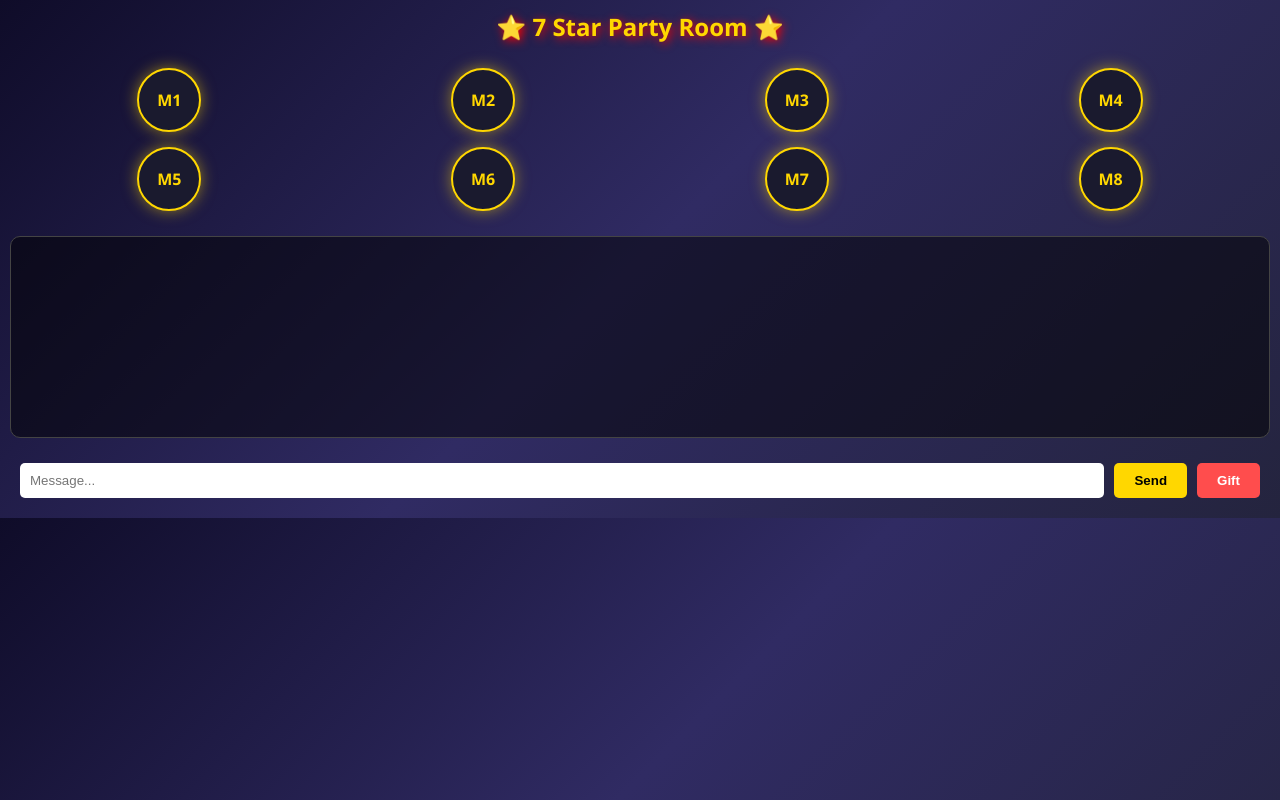
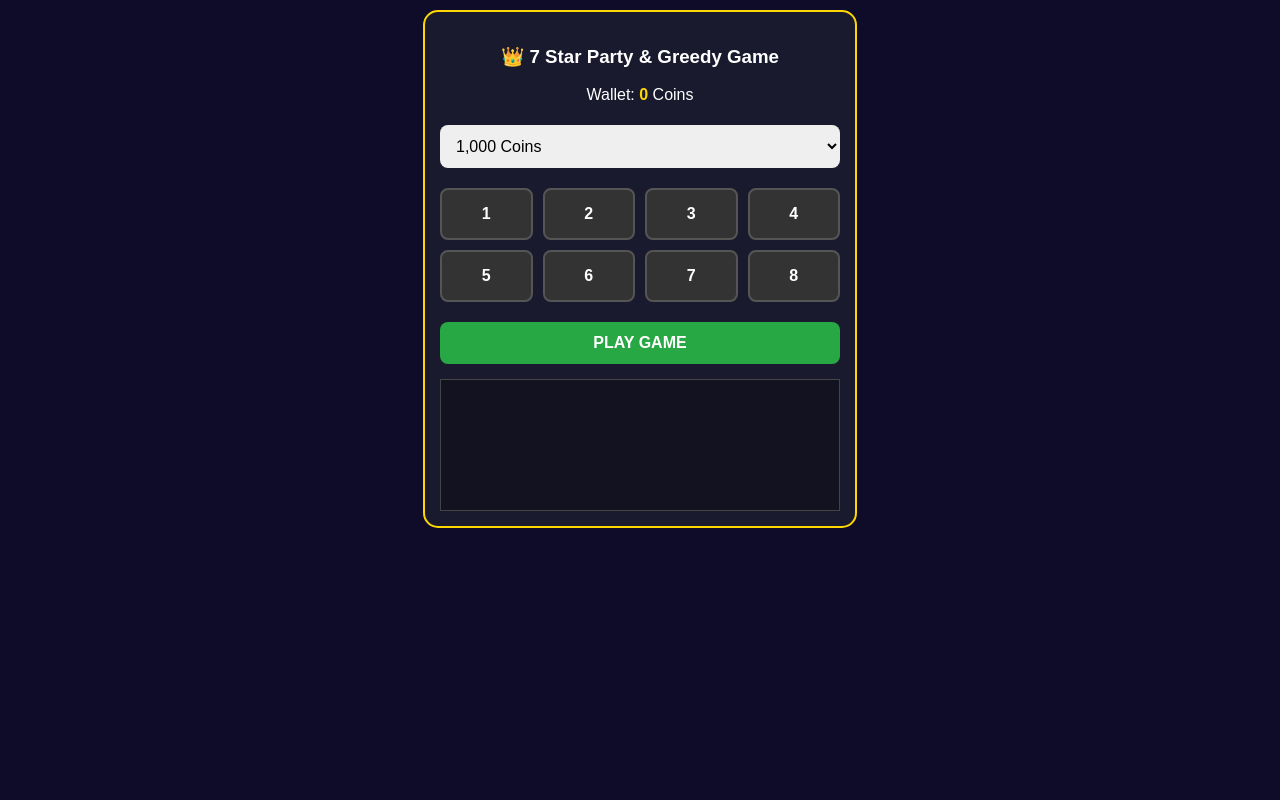
Before and after one commit to khankhanmdsher-boop/7star-party, a website: page public/index.html in a window 1280 px wide. Drawn offline with nearby package versions, Linux system fonts and the light colour scheme; no server answers.

Commit message:
Fix file structure for index.html

```diff
--- a/public/index.html
+++ b/public/index.html
@@ -2,38 +2,78 @@
 <html lang="hi">
 <head>
     <meta charset="UTF-8">
-    <title>7 Star Party VIP</title>
+    <meta name="viewport" content="width=device-width, initial-scale=1.0">
+    <title>7 Star Party & Greedy Game</title>
+    <script src="/socket.io/socket.io.js"></script>
     <style>
-        body {
-            background: linear-gradient(135deg, #0f0c29, #302b63, #24243e);
-            color: #ffd700; font-family: 'Segoe UI', sans-serif; text-align: center; margin: 0; padding: 10px;
-        }
-        .header { font-size: 24px; font-weight: bold; text-shadow: 2px 2px 10px #ff0000; margin-bottom: 15px; }
-        .mic-grid { display: grid; grid-template-columns: repeat(4, 1fr); gap: 15px; padding: 10px; }
-        .mic {
-            background: #1a1a2e; border: 2px solid #ffd700; border-radius: 50%; width: 60px; height: 60px;
-            display: flex; align-items: center; justify-content: center; margin: auto; font-weight: bold;
-            box-shadow: 0 0 15px rgba(255, 215, 0, 0.5);
-        }
-        .chat-box { background: rgba(0,0,0,0.5); height: 200px; border-radius: 10px; margin: 15px 0; border: 1px solid #444; }
-        .controls { display: flex; gap: 10px; padding: 10px; }
-        input { flex: 1; padding: 10px; border-radius: 5px; border: none; }
-        button { padding: 10px 20px; border-radius: 5px; border: none; font-weight: bold; cursor: pointer; }
-        .btn-send { background: #ffd700; color: #000; }
-        .btn-gift { background: #ff4d4d; color: #fff; }
+        body { background: #0f0c29; color: #fff; font-family: sans-serif; text-align: center; padding: 10px; margin: 0; }
+        .container { max-width: 400px; margin: auto; background: #1a1a2e; padding: 15px; border-radius: 15px; border: 2px solid #ffd700; }
+        .grid { display: grid; grid-template-columns: repeat(4, 1fr); gap: 10px; margin: 15px 0; }
+        .box { padding: 15px; background: #333; border: 2px solid #555; cursor: pointer; border-radius: 8px; font-weight: bold; }
+        .selected { background: #ffd700; color: #000; border-color: #fff; }
+        select, button { width: 100%; padding: 12px; margin: 5px 0; border-radius: 8px; border: none; font-size: 16px; }
+        .btn-play { background: #28a745; color: #fff; font-weight: bold; cursor: pointer; }
+        #chatBox { height: 120px; overflow-y: auto; border: 1px solid #444; margin-top: 10px; font-size: 12px; text-align: left; padding: 5px; background: rgba(0,0,0,0.3); }
     </style>
 </head>
 <body>
-    <div class="header">⭐ 7 Star Party Room ⭐</div>
-    <div class="mic-grid">
-        <div class="mic">M1</div><div class="mic">M2</div><div class="mic">M3</div><div class="mic">M4</div>
-        <div class="mic">M5</div><div class="mic">M6</div><div class="mic">M7</div><div class="mic">M8</div>
+    <div class="container">
+        <h3>👑 7 Star Party & Greedy Game</h3>
+        <p>Wallet: <span id="myCoins" style="color:#ffd700; font-weight:bold;">0</span> Coins</p>
+
+        <select id="betAmount">
+            <option value="1000">1,000 Coins</option>
+            <option value="2000">2,000 Coins</option>
+            <option value="3000">3,000 Coins</option>
+            <option value="4000">4,000 Coins</option>
+            <option value="500000">5,00,000 Coins (5 Lakh)</option>
+            <option value="2000000">20,00,000 Coins (20 Lakh)</option>
+        </select>
+
+        <div class="grid" id="grid">
+            <div class="box" onclick="toggleBox(1)" id="box1">1</div>
+            <div class="box" onclick="toggleBox(2)" id="box2">2</div>
+            <div class="box" onclick="toggleBox(3)" id="box3">3</div>
+            <div class="box" onclick="toggleBox(4)" id="box4">4</div>
+            <div class="box" onclick="toggleBox(5)" id="box5">5</div>
+            <div class="box" onclick="toggleBox(6)" id="box6">6</div>
+            <div class="box" onclick="toggleBox(7)" id="box7">7</div>
+            <div class="box" onclick="toggleBox(8)" id="box8">8</div>
+        </div>
+
+        <button class="btn-play" onclick="playGame()">PLAY GAME</button>
+        <div id="chatBox"></div>
     </div>
-    <div class="chat-box" id="chat"></div>
-    <div class="controls">
-        <input type="text" placeholder="Message...">
-        <button class="btn-send">Send</button>
-        <button class="btn-gift">Gift</button>
-    </div>
+
+    <script>
+        const socket = io();
+        let selectedBoxes = [];
+
+        socket.on('balance-update', (c) => document.getElementById('myCoins').innerText = c);
+        socket.on('chat-alert', (m) => {
+            const box = document.getElementById('chatBox');
+            box.innerHTML += `<div>${m}</div>`;
+            box.scrollTop = box.scrollHeight;
+        });
+
+        function toggleBox(id) {
+            const el = document.getElementById('box'+id);
+            if (selectedBoxes.includes(id)) {
+                selectedBoxes = selectedBoxes.filter(i => i !== id);
+                el.classList.remove('selected');
+            } else if (selectedBoxes.length < 6) {
+                selectedBoxes.push(id);
+                el.classList.add('selected');
+            } else { alert("Max 6 खाने ही चुन सकते हैं!"); }
+        }
+
+        function playGame() {
+            if(selectedBoxes.length === 0) return alert("कोई खाना चुनें!");
+            socket.emit('play-coin-game', {
+                boxes: selectedBoxes,
+                bet: parseInt(document.getElementById('betAmount').value)
+            });
+        }
+    </script>
 </body>
 </html>
```
Also changed, not shown: index.html (deleted, +0 -79 lines).
